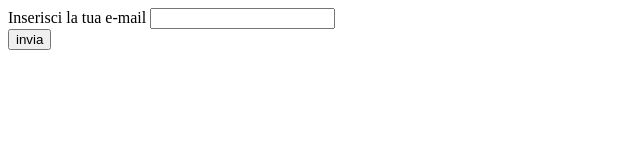
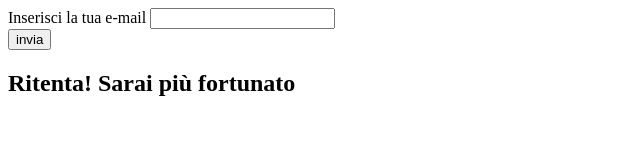
Before and after one commit to emanuelesacchetti/js-mail-dadi, a plain HTML site: page mail/bonus/index.html in a window 1280 px wide. Both pictures are taken after a click on the button "invia". Shown: the whole page, without its empty margins (0-640 px from the left). Drawn offline with Linux system fonts and the light colour scheme.

Commit message:
programma bonus email completato. mancante css

```diff
--- a/mail/bonus/index.html
+++ b/mail/bonus/index.html
@@ -13,6 +13,10 @@
     </form>
     <button type="submit" id="send">invia</button>
 
+    <h2 id="risultato"></h2>
+
+
+
     <script type="text/javascript" src="js/main.js"></script>
 </body>
 </html>
--- a/mail/bonus/js/main.js
+++ b/mail/bonus/js/main.js
@@ -3,13 +3,15 @@ let emailAccettate = ['trallallero@gmail.com', 'ucciuccitarallucci@gmail.com', '
 
 //creo il prompt per richiedere la email all'utente
 const emailUtente = document.querySelector('#utentEmail');
-const valueEmailUtente = emailUtente.value;
 
 const buttonDom = document.querySelector('#send');
+
+const risultateDom = document.querySelector('#risultato');
 
 
 buttonDom.addEventListener('click',
     function () {
+        const valueEmailUtente = emailUtente.value;
         let element = false;
 
         for(i = 0; i < emailAccettate.length; i++){
@@ -21,10 +23,14 @@ buttonDom.addEventListener('click',
 
 
         if(element === true){
-            console.log('bravo');
+            risultateDom.innerHTML = 'Accesso permesso';
         } else if(element === false) {
-            console.log('ritenta, sarai più fortunato');
+            risultateDom.innerHTML = 'Ritenta! Sarai più fortunato';
         }
+
+
+
+
     }
 
 
```
